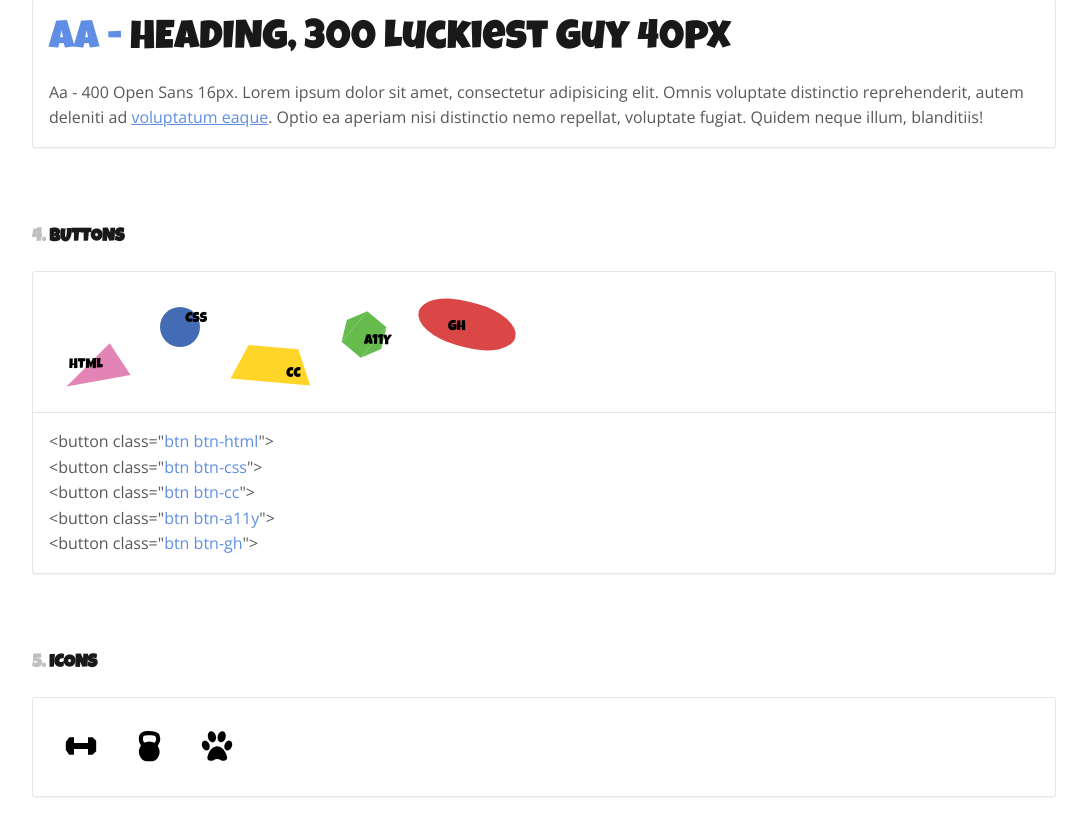
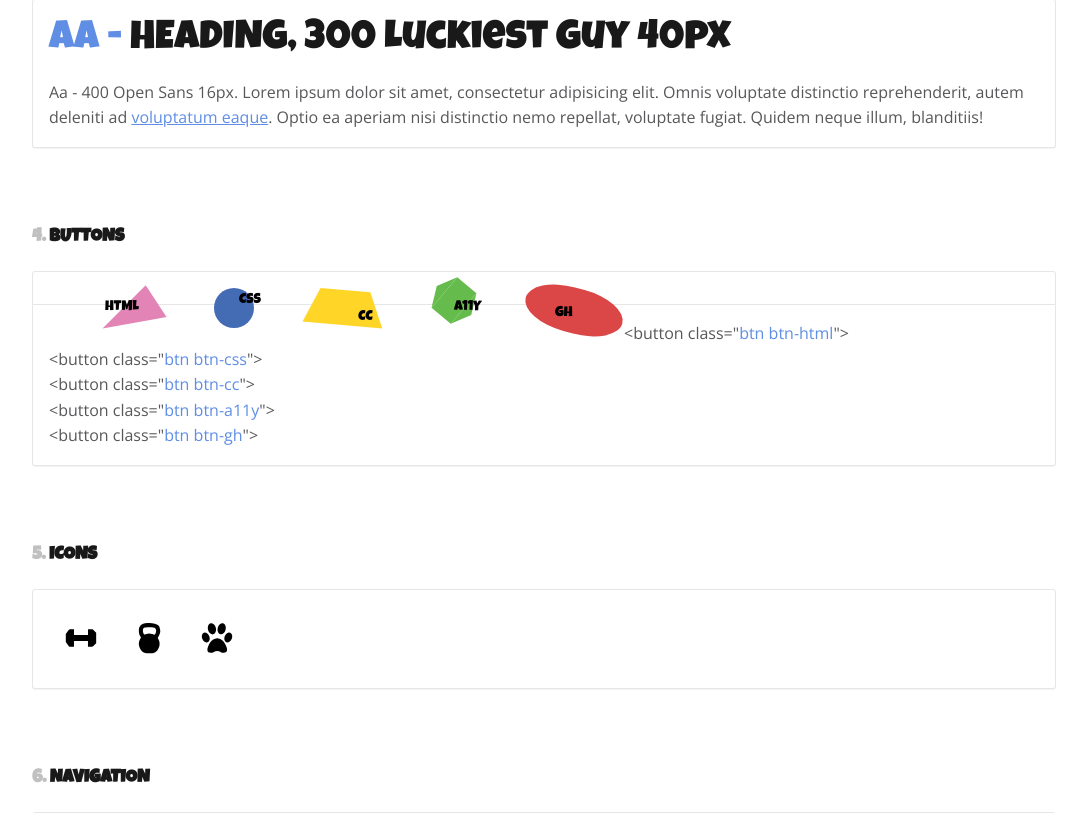
Before and after one commit to thompson-ele/zen-garden, a PHP site: page / in a window 1280 px wide. Shown: the part 1021-1834 px from the top of the page, without its empty margins (96-1183 px from the left). Run offline with PHP 8.4, Linux system fonts and the light colour scheme; style sheets or scripts are compiled from the project's sources.

Commit message:
Worked on button alignment

```diff
--- a/styleguide/scss/partials/_buttons.scss
+++ b/styleguide/scss/partials/_buttons.scss
@@ -15,6 +15,9 @@ $secondary-font: 'Luckiest Guy', cursive;
 	}
 
 	&.btn-html {
+        margin: 0px 0px 0px 50px;
+        float:left;
+        display:block;
         padding:0;
         width: 0;
 	    height: 0;
@@ -43,6 +46,9 @@ $secondary-font: 'Luckiest Guy', cursive;
 	}
 
 	&.btn-css {
+        margin: 0px 0px 0px 50px;
+        float:left;
+        display:block;
         width: 40px;
 	    height: 40px;
 	    background: $main-2;
@@ -62,6 +68,9 @@ $secondary-font: 'Luckiest Guy', cursive;
 	}
 
 	&.btn-cc {
+        margin: 0px 0px 0px 50px;
+        float:left;
+        display:block;
         background:none;
         border-top:none;
         position:relative;
@@ -89,6 +98,9 @@ $secondary-font: 'Luckiest Guy', cursive;
 	}
 
     &.btn-a11y {
+        margin: 0px 0px 0px 50px;
+        float:left;
+        display:block;
         background:none;
         border:none;
         position:relative;
@@ -144,6 +156,10 @@ $secondary-font: 'Luckiest Guy', cursive;
 	}
 
     &.btn-gh {
+        float:left;
+        display:block;
+
+        margin: 0px 0px 0px 50px;
         border: 0;
         position:relative;
         width: 100px;
@@ -166,14 +182,16 @@ $secondary-font: 'Luckiest Guy', cursive;
             right:50px;
         }
 		.no-touch &:hover {
-            background:#e57c7c;
+            background:red;
 		}
 	}
-
 	@include MQ(S) {
 	}
 }
-
+.cd-buttons {
+    clear:both;
+}
 .cd-buttons .cd-box:nth-of-type(2) span {
 	/* CSS class name color */
+
 }
```
